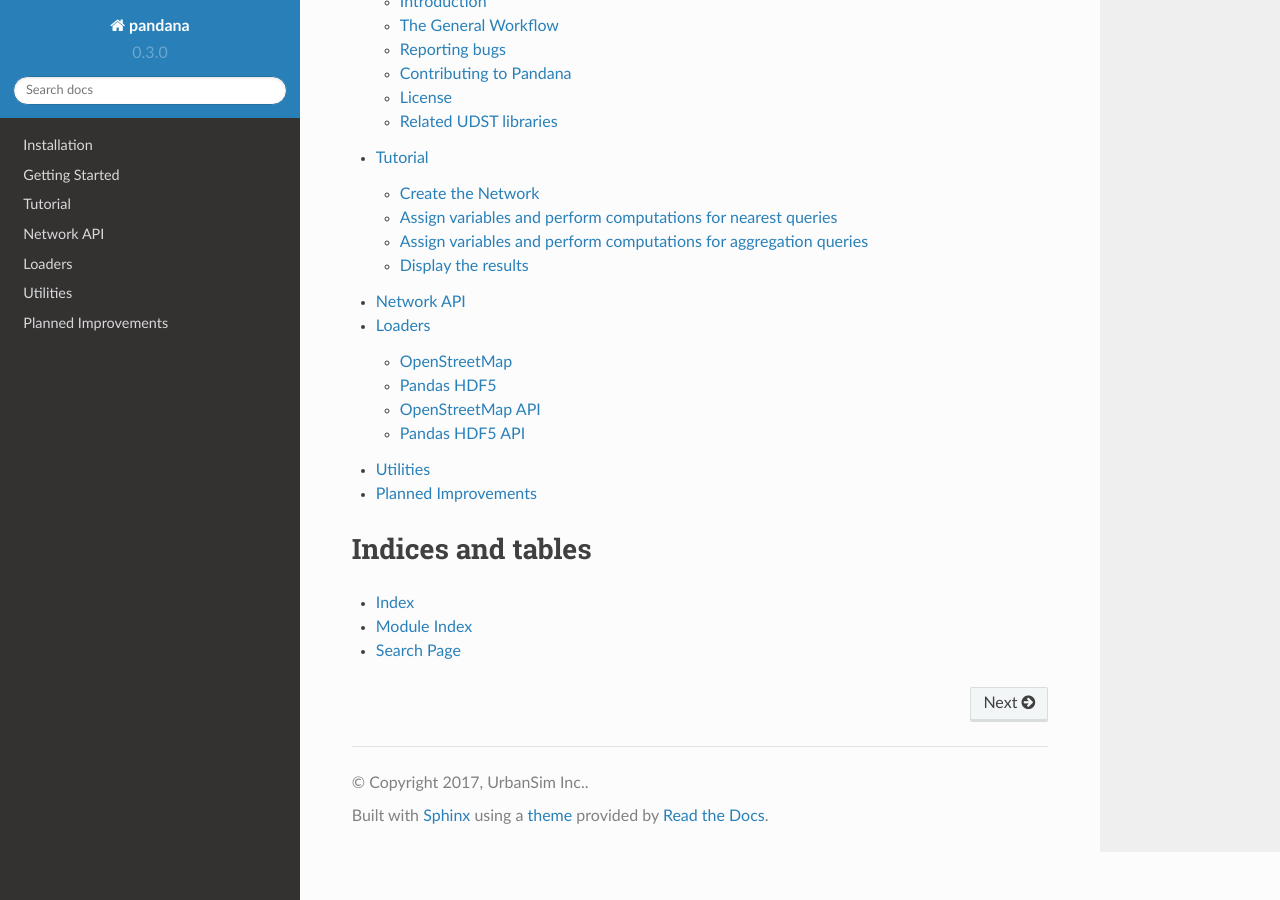
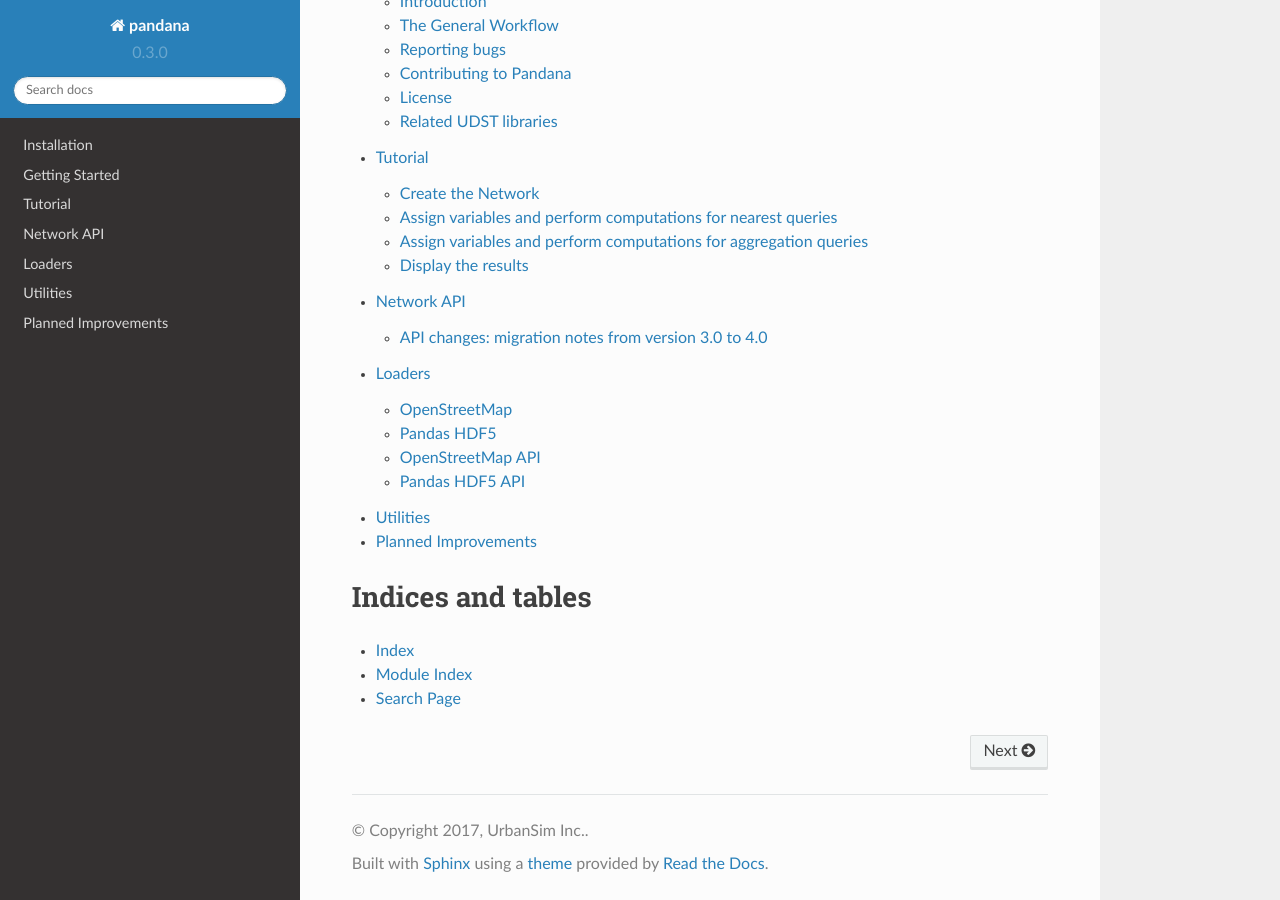
Before and after one commit to UDST/pandana, a Sphinx documentation site: the page built from docs/index.rst, in a window 1280 px wide and 900 px high, scrolled down 550 px. Built offline with Sphinx 7.4.7 and the Read the Docs theme 2.0.0, drawn with Linux system fonts in a browser that asks for light colours; some of the changed lines change nothing that is shown.

Commit message:
Adding migration notes

```diff
--- a/docs/network.rst
+++ b/docs/network.rst
@@ -1,5 +1,14 @@
 Network API
 -----------
 
+API changes: migration notes from version 3.0 to 4.0
+~~~~~~~~~~~~~~~~~~~~~~~~~~~~~~~~~~~~~~~~~~~~~~~~~~~~
+
+Starting on version 4.0, calls to ``init_pois`` are no longer necessary due to an improvement in the
+C++ backend. From that version on, the ``max_distance`` and the ``max_pois`` parameters are directly
+specified by category in the :py:meth:`pandana.network.Network.set_pois` call.
+
+
+
 .. automodule:: pandana.network
    :members:
```
